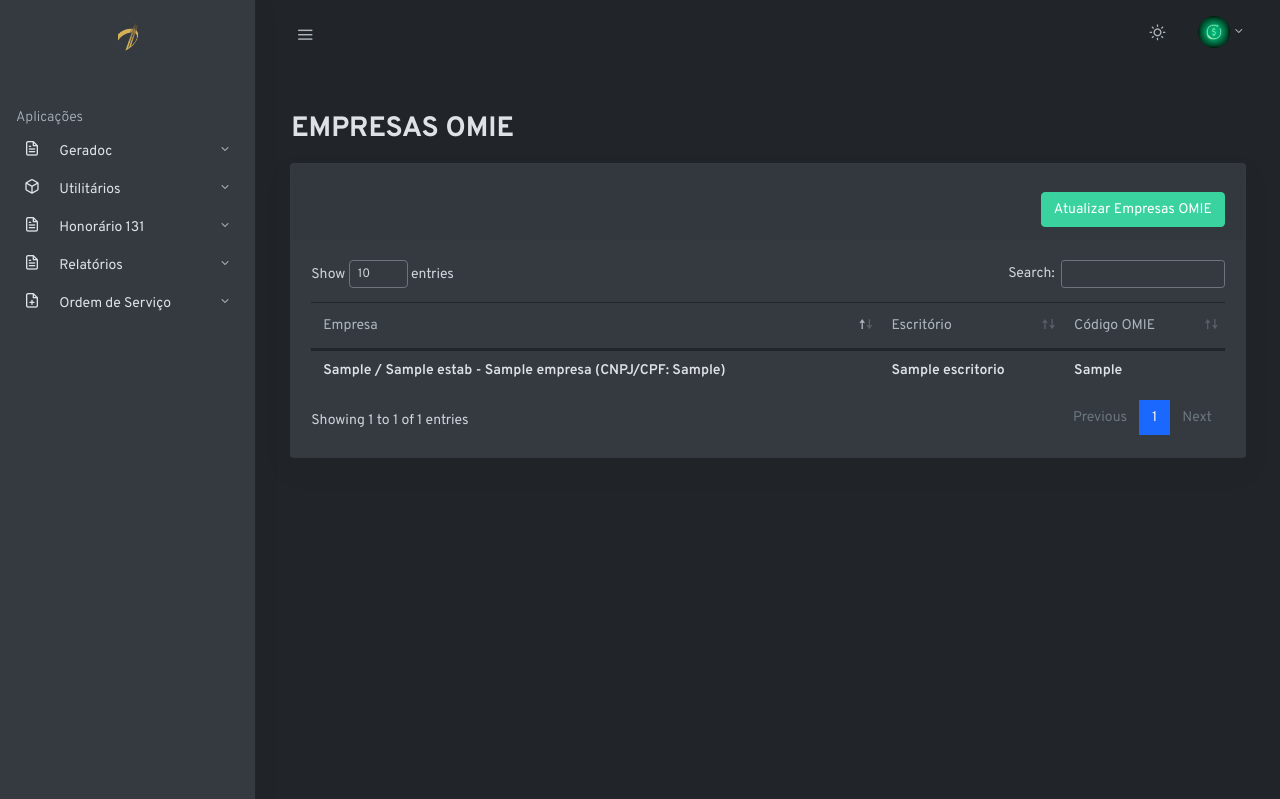
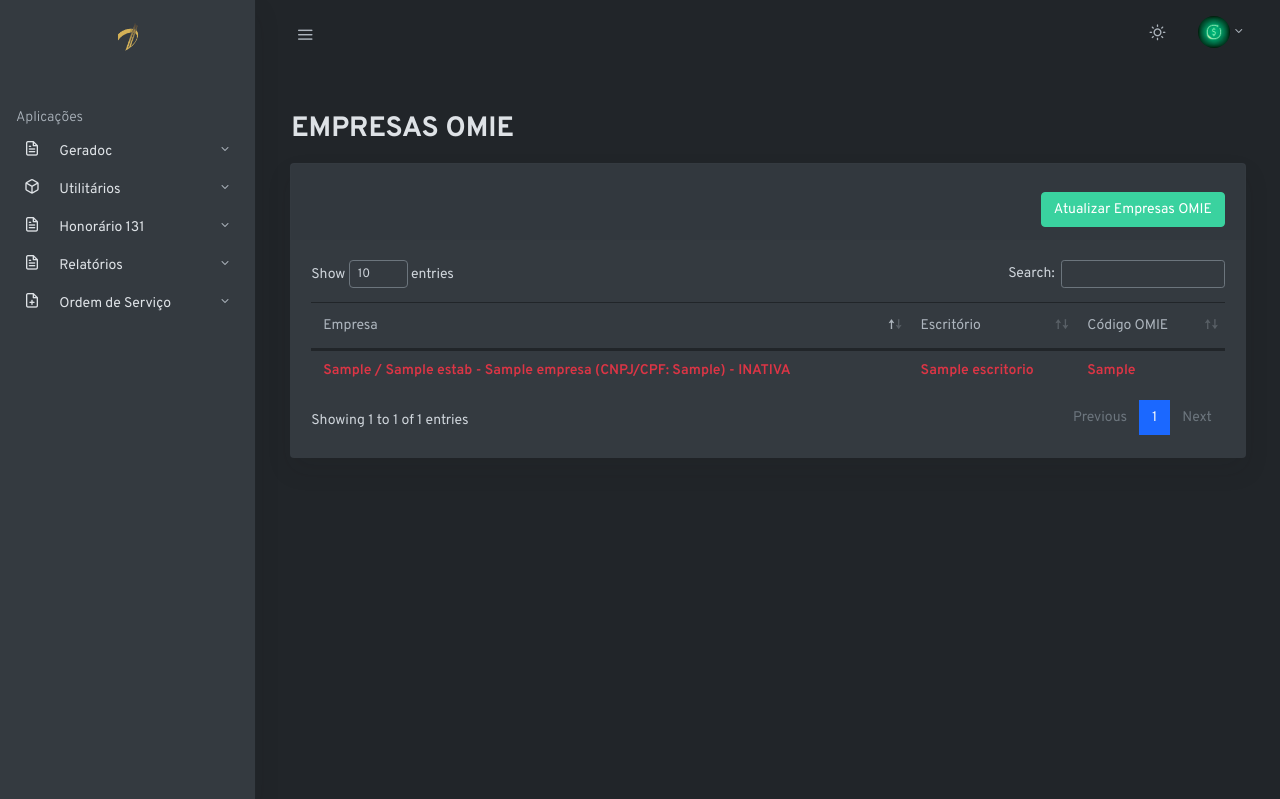
Before and after one commit to desenvdepaula/portal_financeiro, a Django app: template templates/ordem_servico/empresas.html in a window 1280 px wide. Shown: the top 799 px of the page. Run offline with Django 3.2, Linux system fonts and the light colour scheme; the template is opened without the code that fills it: most values are stand-ins (such as "Sample title", 1, 10 or a date in 2020); some libraries are stand-ins or nearby versions; some web fonts are replaced.

Commit message:
add column ativo OS

```diff
--- a/ordem_servico/models.py
+++ b/ordem_servico/models.py
@@ -9,6 +9,7 @@ class EmpresasOmie(models.Model):
     name_empresa = models.CharField(max_length=255)
     cnpj_cpf = models.CharField(primary_key=True, max_length=28)
     email = models.CharField(max_length=255, blank=True, null=True)
+    ativa = models.BooleanField(default=True)
 
 class DepartamentosControle(models.Model):
     nome_departamento = models.CharField(max_length=255, unique=True)
--- a/templates/ordem_servico/empresas.html
+++ b/templates/ordem_servico/empresas.html
@@ -52,9 +52,9 @@
                   <tbody>
                     {% for empresa in empresas %}
                       <tr id="tr_{{empresa.codigo_cliente_omie}}">
-                        <td class="h6">{{empresa.cd_empresa}} / {{empresa.estab}} - {{empresa.name_empresa}} (CNPJ/CPF: {{empresa.cnpj_cpf}})</td>
-                        <td class="h6">{{empresa.escritorio}}</td>
-                        <td class="h6">{{empresa.codigo_cliente_omie}}</td>
+                        <td class="h6 {% if not empresa.ativa %} text-danger {% endif %}">{{empresa.cd_empresa}} / {{empresa.estab}} - {{empresa.name_empresa}} (CNPJ/CPF: {{empresa.cnpj_cpf}}) {% if not empresa.ativa %} - INATIVA {% endif %}</td>
+                        <td class="h6 {% if not empresa.ativa %} text-danger {% endif %}">{{empresa.escritorio}}</td>
+                        <td class="h6 {% if not empresa.ativa %} text-danger {% endif %}">{{empresa.codigo_cliente_omie}}</td>
                       </tr>
                     {% endfor %}
                   </tbody>
```
